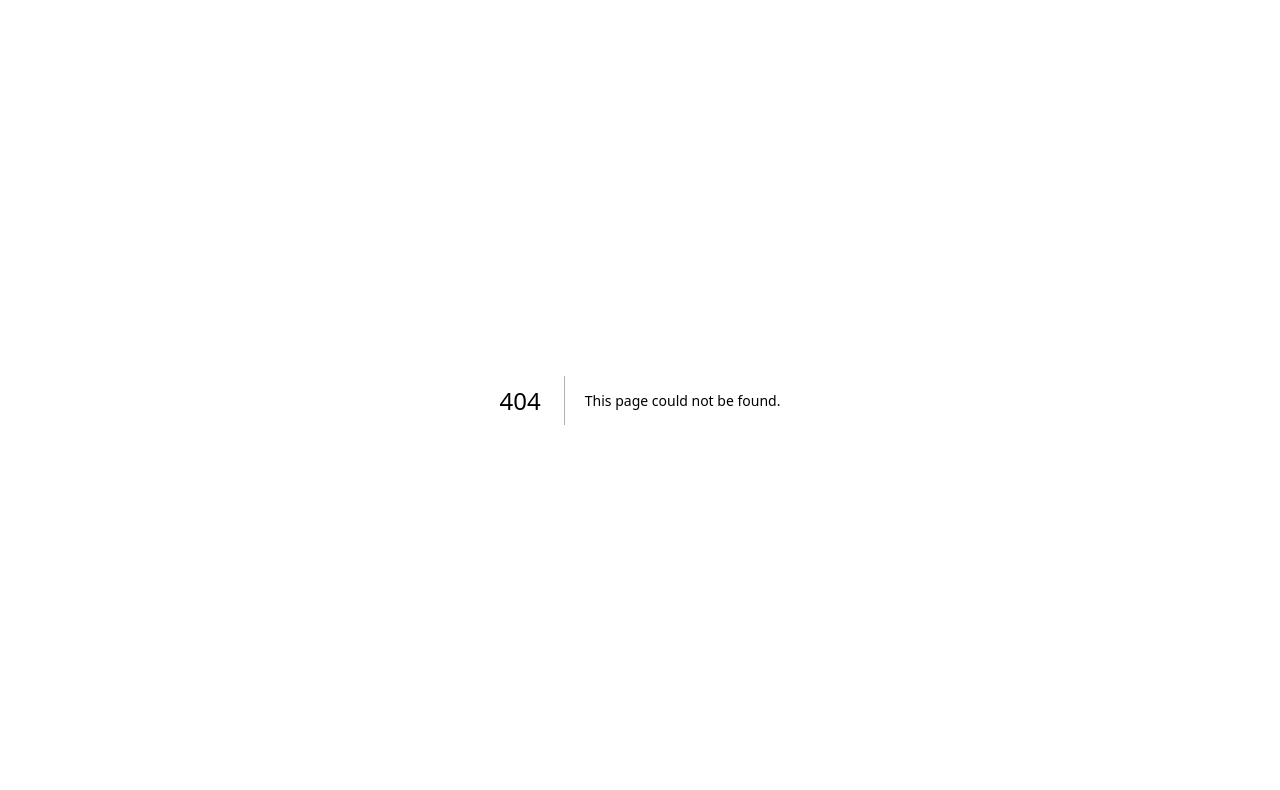
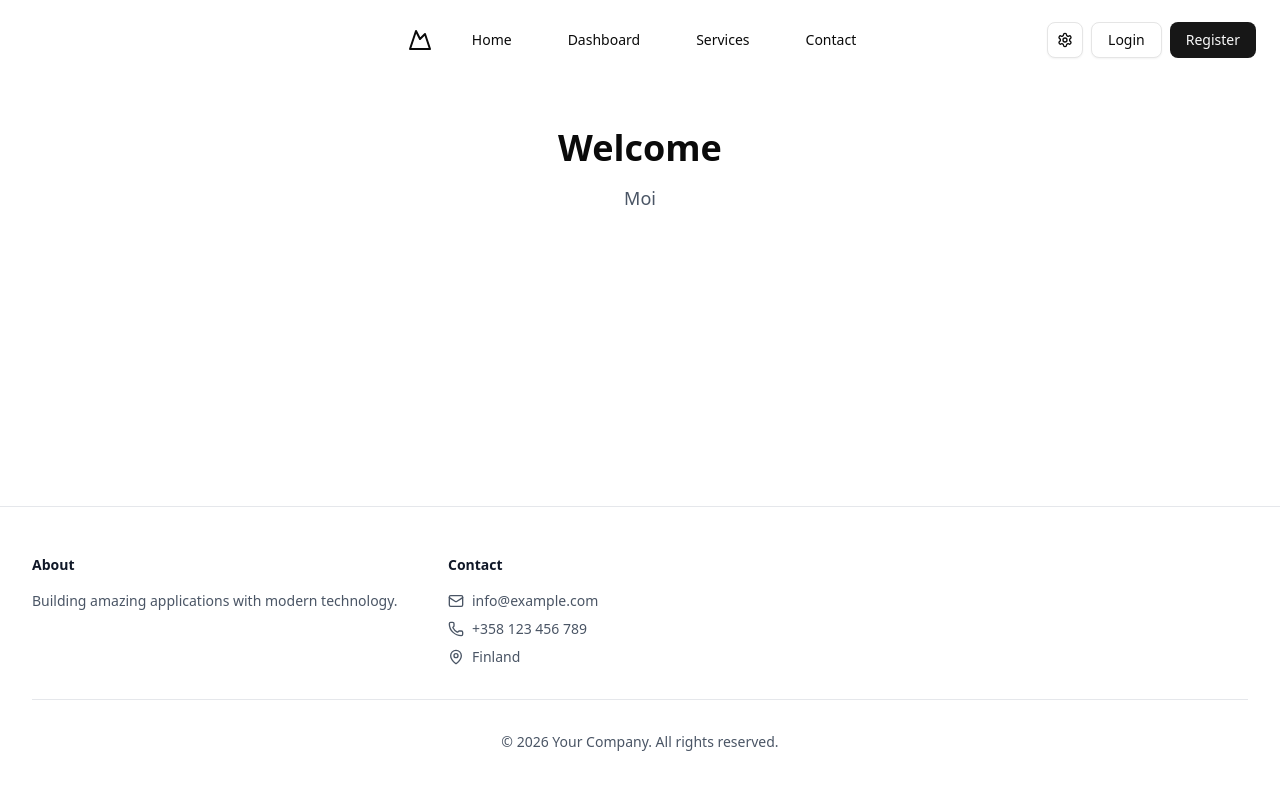
Before and after one commit to jaakkolaj/OTII-project, a Next.js app in the folder client/: page /landing in a window 1280 px wide. Before the commit this address had no page. Shown: the top 790 px of the page. Built offline with nearby package versions, Linux system fonts and the light colour scheme.

Commit message:
landingpage luonti

```diff
--- /dev/null
+++ b/client/app/landing/page.tsx
@@ -0,0 +1,17 @@
+import Header from '@/components/layout/Header';
+import Footer from '@/components/layout/Footer';
+
+export default function LandingPage() {
+    return (
+        <div className="flex flex-col min-h-screen">
+            <Header />
+            <main className="flex-1">
+                <section className="py-12 px-4 text-center">
+                    <h1 className="text-4xl font-bold mb-4">Welcome</h1>
+                    <p className="text-lg text-gray-600">Moi</p>
+                </section>
+            </main>
+            <Footer />
+        </div>
+    );
+}
--- a/client/components/layout/Footer.tsx
+++ b/client/components/layout/Footer.tsx
@@ -0,0 +1,54 @@
+import React from 'react';
+import { Mail, Phone, MapPin} from 'lucide-react';
+
+export const Footer: React.FC = () => {
+    const currentYear = new Date().getFullYear();
+
+    return (
+        <footer className="border-t border-gray-200 bg-white dark:border-gray-800 dark:bg-gray-950">
+            <div className="mx-auto max-w-7xl px-4 py-12 sm:px-6 lg:px-8">
+                <div className="grid grid-cols-1 gap-8 md:grid-cols-3">
+                    {/* Company Info */}
+                    <div>
+                        <h3 className="text-sm font-semibold text-gray-900 dark:text-white">
+                            About
+                        </h3>
+                        <p className="mt-4 text-sm text-gray-600 dark:text-gray-400">
+                            Building amazing applications with modern technology.
+                        </p>
+                    </div>
+
+                    {/* Contact */}
+                    <div>
+                        <h3 className="text-sm font-semibold text-gray-900 dark:text-white">
+                            Contact
+                        </h3>
+                        <div className="mt-4 space-y-2 text-sm text-gray-600 dark:text-gray-400">
+                            <div className="flex items-center gap-2">
+                                <Mail size={16} />
+                                <a href="mailto:info@example.com">info@example.com</a>
+                            </div>
+                            <div className="flex items-center gap-2">
+                                <Phone size={16} />
+                                <span>+358 123 456 789</span>
+                            </div>
+                            <div className="flex items-center gap-2">
+                                <MapPin size={16} />
+                                <span>Finland</span>
+                            </div>
+                        </div>
+                    </div>
+                </div>
+
+                {/* Bottom Bar */}
+                <div className="mt-8 border-t border-gray-200 dark:border-gray-800 pt-8">
+                    <p className="text-center text-sm text-gray-600 dark:text-gray-400">
+                        © {currentYear} Your Company. All rights reserved.
+                    </p>
+                </div>
+            </div>
+        </footer>
+    );
+};
+
+export default Footer;
--- a/client/components/layout/Header.tsx
+++ b/client/components/layout/Header.tsx
@@ -6,6 +6,7 @@ import Link from "next/link"
 export default function Component() {
   return (
     <header className="flex h-20 w-full shrink-0 items-center px-4 md:px-6">
+      <div className="flex-1">
         <Sheet>
           <SheetTrigger asChild>
             <Button variant="outline" size="icon" className="lg:hidden">
@@ -15,31 +16,33 @@ export default function Component() {
           </SheetTrigger>
           <SheetContent side="left">
             <SheetTitle className="sr-only">Navigation menu</SheetTitle>
-          <Link href="#" className="mr-6 hidden lg:flex" prefetch={false}>
+            <Link href="/" className="mr-6 hidden lg:flex" prefetch={false}>
               <MountainIcon className="h-6 w-6" />
               <span className="sr-only">Acme Inc</span>
             </Link>
             <div className="grid gap-2 py-6">
-            <Link href="#" className="flex w-full items-center py-2 text-lg font-semibold" prefetch={false}>
+              <Link href="/" className="flex w-full items-center py-2 text-lg font-semibold" prefetch={false}>
                 Home
               </Link>
-            <Link href="#" className="flex w-full items-center py-2 text-lg font-semibold" prefetch={false}>
-              About
+              <Link href="/" className="flex w-full items-center py-2 text-lg font-semibold" prefetch={false}>
+                Dashboard
               </Link>
-            <Link href="#" className="flex w-full items-center py-2 text-lg font-semibold" prefetch={false}>
+              <Link href="/" className="flex w-full items-center py-2 text-lg font-semibold" prefetch={false}>
                 Services
               </Link>
-            <Link href="#" className="flex w-full items-center py-2 text-lg font-semibold" prefetch={false}>
+              <Link href="/" className="flex w-full items-center py-2 text-lg font-semibold" prefetch={false}>
                 Contact
               </Link>
             </div>
           </SheetContent>
         </Sheet>
-      <Link href="#" className="mr-6 hidden lg:flex" prefetch={false}>
+      </div>
+      <div className="flex items-center gap-6">
+        <Link href="/" className="hidden lg:flex" prefetch={false}>
           <MountainIcon className="h-6 w-6" />
           <span className="sr-only">Acme Inc</span>
         </Link>
-      <nav className="mx-auto hidden lg:flex gap-6">
+        <nav className="hidden lg:flex gap-6">
           <Link
             href="/"
             className="group inline-flex h-9 w-max items-center justify-center rounded-md bg-white px-4 py-2 text-sm font-medium transition-colors hover:bg-gray-100 hover:text-gray-900 focus:bg-gray-100 focus:text-gray-900 focus:outline-none disabled:pointer-events-none disabled:opacity-50 data-[active]:bg-gray-100/50 data-[state=open]:bg-gray-100/50 dark:bg-gray-950 dark:hover:bg-gray-800 dark:hover:text-gray-50 dark:focus:bg-gray-800 dark:focus:text-gray-50 dark:data-[active]:bg-gray-800/50 dark:data-[state=open]:bg-gray-800/50"
@@ -55,20 +58,35 @@ export default function Component() {
             Dashboard
           </Link>
           <Link
-          href="#"
+            href="/services"
             className="group inline-flex h-9 w-max items-center justify-center rounded-md bg-white px-4 py-2 text-sm font-medium transition-colors hover:bg-gray-100 hover:text-gray-900 focus:bg-gray-100 focus:text-gray-900 focus:outline-none disabled:pointer-events-none disabled:opacity-50 data-[active]:bg-gray-100/50 data-[state=open]:bg-gray-100/50 dark:bg-gray-950 dark:hover:bg-gray-800 dark:hover:text-gray-50 dark:focus:bg-gray-800 dark:focus:text-gray-50 dark:data-[active]:bg-gray-800/50 dark:data-[state=open]:bg-gray-800/50"
             prefetch={false}
           >
             Services
           </Link>
           <Link
-          href="#"
+            href="/contact"
             className="group inline-flex h-9 w-max items-center justify-center rounded-md bg-white px-4 py-2 text-sm font-medium transition-colors hover:bg-gray-100 hover:text-gray-900 focus:bg-gray-100 focus:text-gray-900 focus:outline-none disabled:pointer-events-none disabled:opacity-50 data-[active]:bg-gray-100/50 data-[state=open]:bg-gray-100/50 dark:bg-gray-950 dark:hover:bg-gray-800 dark:hover:text-gray-50 dark:focus:bg-gray-800 dark:focus:text-gray-50 dark:data-[active]:bg-gray-800/50 dark:data-[state=open]:bg-gray-800/50"
             prefetch={false}
           >
             Contact
           </Link>
         </nav>
+      </div>
+      <div className="flex-1 flex justify-end gap-2">
+        <Link href="/settings" prefetch={false}>
+          <Button variant="outline" size="icon">
+            <SettingsIcon className="h-5 w-5" />
+            <span className="sr-only">Settings</span>
+          </Button>
+        </Link>
+        <Link href="/login" prefetch={false}>
+          <Button variant="outline">Login</Button>
+        </Link>
+        <Link href="/register" prefetch={false}>
+          <Button>Register</Button>
+        </Link>
+      </div>
     </header>
   )
 }
@@ -113,3 +131,23 @@ function MountainIcon(props: React.SVGProps<SVGSVGElement>) {
     </svg>
   )
 }
+
+function SettingsIcon(props: React.SVGProps<SVGSVGElement>) {
+  return (
+    <svg
+      {...props}
+      xmlns="http://www.w3.org/2000/svg"
+      width="24"
+      height="24"
+      viewBox="0 0 24 24"
+      fill="none"
+      stroke="currentColor"
+      strokeWidth="2"
+      strokeLinecap="round"
+      strokeLinejoin="round"
+    >
+      <path d="M12.22 2h-.44a2 2 0 0 0-2 2v.18a2 2 0 0 1-1 1.73l-.43.25a2 2 0 0 1-2 0l-.15-.08a2 2 0 0 0-2.73.73l-.22.38a2 2 0 0 0 .73 2.73l.15.1a2 2 0 0 1 1 1.72v.51a2 2 0 0 1-1 1.74l-.15.09a2 2 0 0 0-.73 2.73l.22.38a2 2 0 0 0 2.73.73l.15-.08a2 2 0 0 1 2 0l.43.25a2 2 0 0 1 1 1.73V20a2 2 0 0 0 2 2h.44a2 2 0 0 0 2-2v-.18a2 2 0 0 1 1-1.73l.43-.25a2 2 0 0 1 2 0l.15.08a2 2 0 0 0 2.73-.73l.22-.39a2 2 0 0 0-.73-2.73l-.15-.08a2 2 0 0 1-1-1.74v-.5a2 2 0 0 1 1-1.74l.15-.09a2 2 0 0 0 .73-2.73l-.22-.38a2 2 0 0 0-2.73-.73l-.15.08a2 2 0 0 1-2 0l-.43-.25a2 2 0 0 1-1-1.73V4a2 2 0 0 0-2-2z" />
+      <circle cx="12" cy="12" r="3" />
+    </svg>
+  )
+}
```
Also changed, not shown: 2 other files (tests, documents, lock files or other folders). Lines whose indentation alone changed are shown as unchanged.
